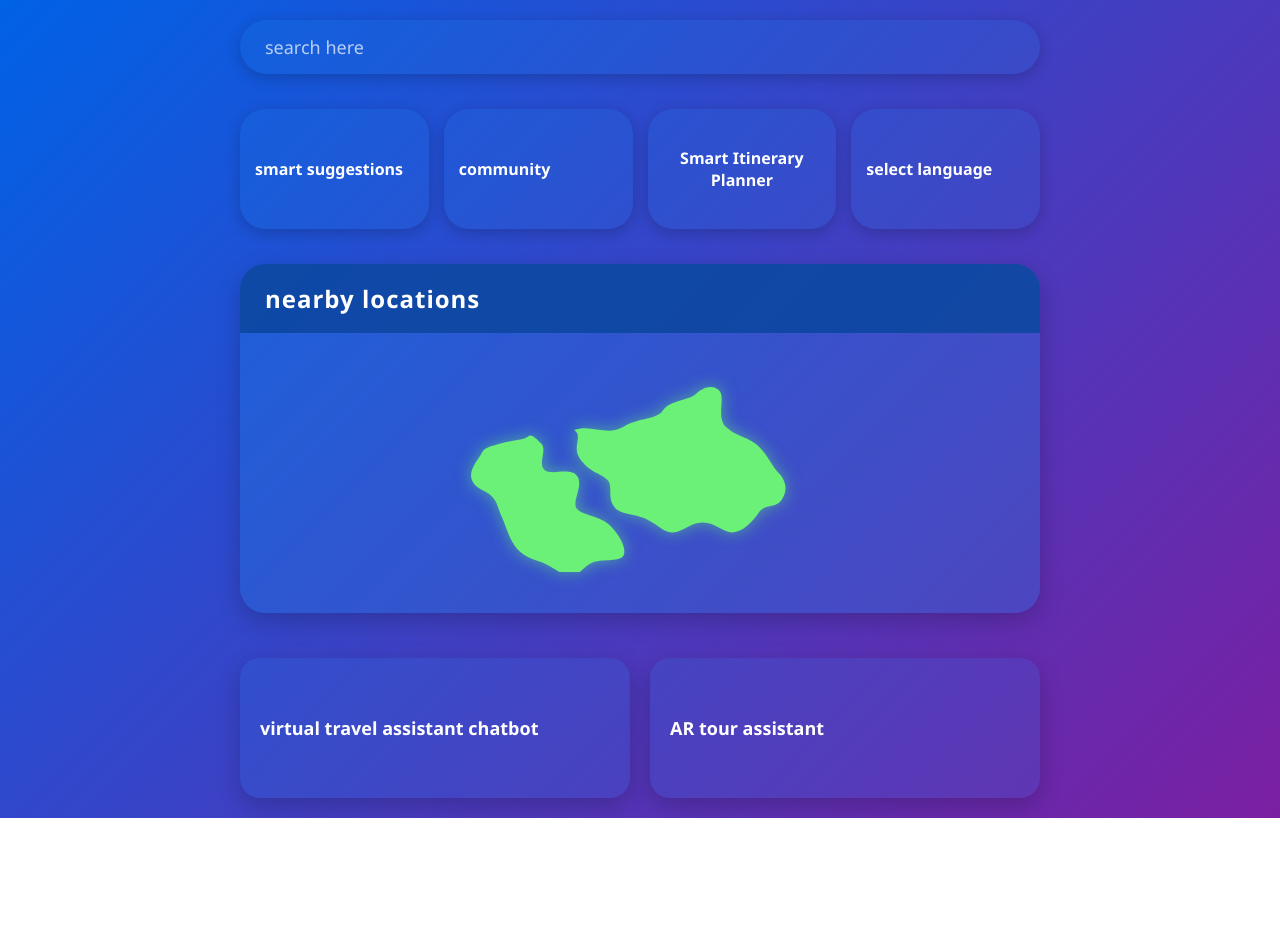
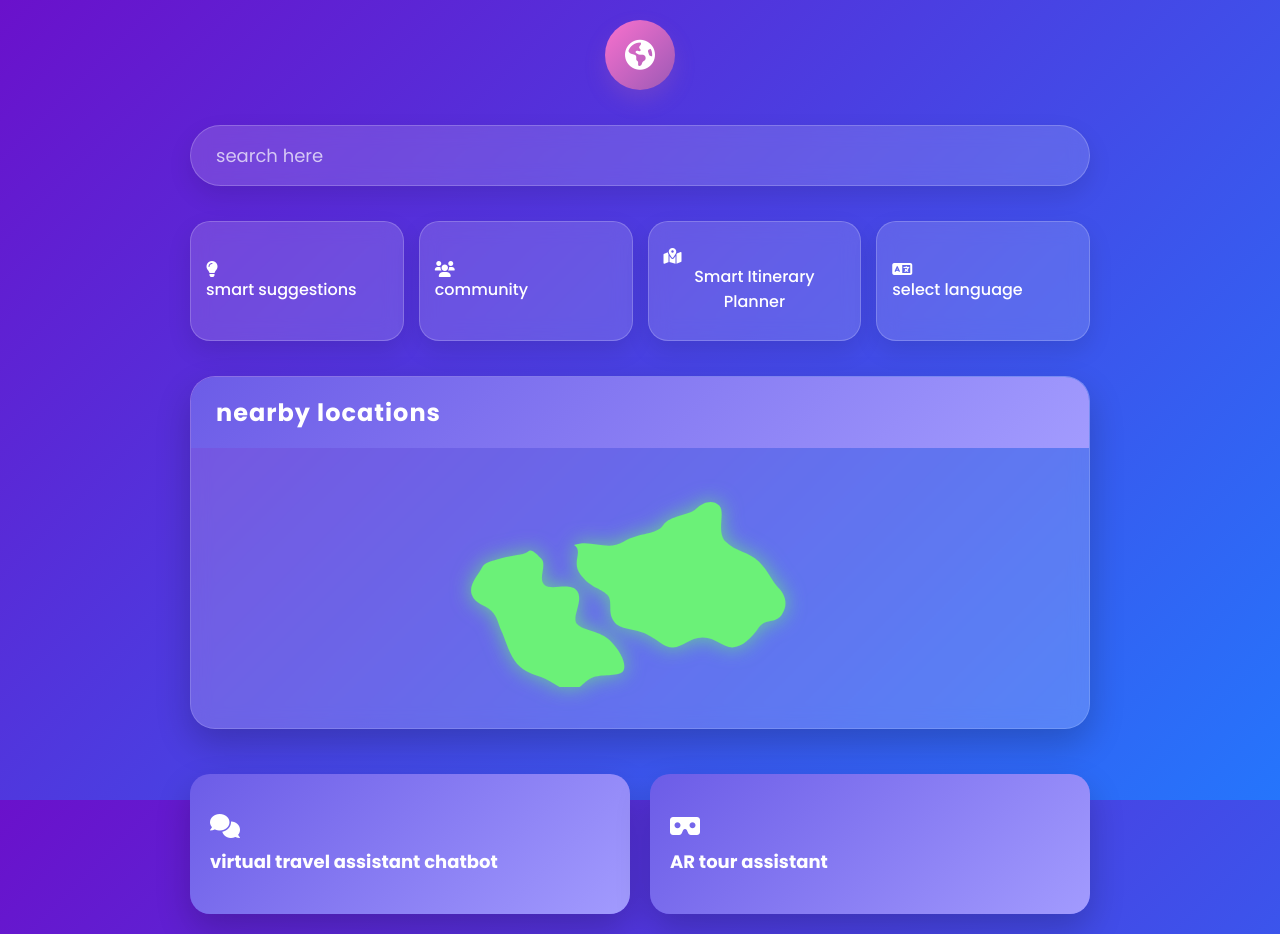
Before and after one commit to annusinha253/CODEX-GRIMOIRE, a plain HTML site: page home.html in a window 1280 px wide. Before the commit the page ends 818 px from the top, so only its background shows below. Drawn offline with Linux system fonts and the light colour scheme; sample sign-in values are in the browser's storage.

Commit message:
cxhanged dashboard

```diff
--- a/home.html
+++ b/home.html
@@ -4,32 +4,28 @@
     <meta charset="UTF-8">
     <meta name="viewport" content="width=device-width, initial-scale=1.0">
     <title>Home - AR Tourist Guide</title>
+    <link rel="stylesheet" href="https://cdnjs.cloudflare.com/ajax/libs/font-awesome/6.0.0-beta3/css/all.min.css">
+    <link href="https://fonts.googleapis.com/css2?family=Poppins:wght@300;400;500;600;700&display=swap" rel="stylesheet">
     <style>
         * {
             margin: 0;
             padding: 0;
             box-sizing: border-box;
-            font-family: 'Segoe UI', Tahoma, Geneva, Verdana, sans-serif;
+            font-family: 'Poppins', sans-serif;
         }
 
         :root {
-            --primary-blue: #0062E6;
-            --secondary-blue: #1E88E5;
-            --light-blue: #64B5F6;
-            --dark-blue: #0D47A1;
-            --accent-blue: #40C4FF;
-            --primary-purple: #7B1FA2;
-            --primary-gradient: linear-gradient(135deg, var(--primary-blue), var(--primary-purple));
-            --blue-gradient: linear-gradient(135deg, var(--dark-blue), var(--primary-blue));
-            --glow-blue: rgba(64, 196, 255, 0.6);
-            --glow-light: rgba(100, 181, 246, 0.4);
-            --glow-purple: rgba(123, 31, 162, 0.6);
-            --blue-bg: rgba(30, 136, 229, 0.15);
-            --medium-blue-bg: rgba(30, 136, 229, 0.3);
-            --dark-bg: rgba(13, 71, 161, 0.9);
-            --light-text: #fff;
+            --primary-gradient: linear-gradient(135deg, #6a11cb 0%, #2575fc 100%);
+            --secondary-gradient: linear-gradient(135deg, #6c5ce7, #a29bfe);
+            --accent-gradient: linear-gradient(to right, #ff6b6b, #6b47ff);
+            --primary-purple: #6c5ce7;
+            --primary-blue: #2575fc;
+            --light-purple: #a29bfe;
+            --dark-purple: #5649c0;
+            --white: #ffffff;
+            --light-gray: #f5f7fa;
             --dark-text: #333;
-            --medium-text: #555;
+            --medium-text: #636e72;
             --accent-green: #6BF178;
         }
 
@@ -37,29 +33,54 @@
             background: var(--primary-gradient);
             min-height: 100vh;
             padding: 20px;
-            color: var(--light-text);
+            color: var(--white);
             transition: all 0.3s ease;
+            background-attachment: fixed;
         }
 
         .container {
-            max-width: 800px;
+            max-width: 900px;
             margin: 0 auto;
             display: flex;
             flex-direction: column;
             gap: 25px;
         }
 
+        /* Logo */
+        .logo-container {
+            display: flex;
+            justify-content: center;
+            margin-bottom: 10px;
+        }
+
+        .logo {
+            background: linear-gradient(135deg, #fa71cd, #9b59b6);
+            border-radius: 50%;
+            width: 70px;
+            height: 70px;
+            display: flex;
+            align-items: center;
+            justify-content: center;
+            box-shadow: 0 10px 20px rgba(155, 89, 182, 0.3);
+        }
+
+        .logo i {
+            color: white;
+            font-size: 30px;
+        }
+
         /* Search bar */
         .search-bar {
             width: 100%;
-            padding: 15px 25px;
-            background-color: var(--blue-bg);
-            border: none;
+            padding: 16px 25px;
+            background-color: rgba(255, 255, 255, 0.15);
+            border: 1px solid rgba(255, 255, 255, 0.2);
             border-radius: 50px;
             font-size: 18px;
-            color: var(--light-text);
-            box-shadow: 0 4px 15px rgba(0, 0, 0, 0.2);
+            color: var(--white);
+            box-shadow: 0 10px 25px rgba(0, 0, 0, 0.1);
             transition: all 0.3s ease;
+            backdrop-filter: blur(10px);
         }
 
         .search-bar::placeholder {
@@ -68,9 +89,9 @@
 
         .search-bar:focus {
             outline: none;
-            box-shadow: 0 0 0 3px var(--glow-blue), 0 4px 15px rgba(0, 0, 0, 0.2);
+            box-shadow: 0 0 0 3px rgba(108, 92, 231, 0.3), 0 10px 25px rgba(0, 0, 0, 0.15);
             transform: translateY(-2px);
-            background-color: var(--medium-blue-bg);
+            background-color: rgba(255, 255, 255, 0.2);
         }
 
         /* Feature buttons row */
@@ -84,13 +105,13 @@
 
         .feature-button {
             flex: 1 1 150px;
-            background-color: var(--blue-bg);
-            color: var(--light-text);
+            background-color: rgba(255, 255, 255, 0.15);
+            color: var(--white);
             border: none;
-            border-radius: 25px;
+            border-radius: 20px;
             padding: 20px 15px;
             text-align: center;
-            font-weight: 600;
+            font-weight: 500;
             font-size: 16px;
             cursor: pointer;
             height: 120px;
@@ -98,10 +119,12 @@
             flex-direction: column;
             justify-content: center;
             transition: all 0.3s ease;
-            box-shadow: 0 4px 15px rgba(0, 0, 0, 0.2);
+            box-shadow: 0 10px 25px rgba(0, 0, 0, 0.1);
             position: relative;
             overflow: hidden;
             z-index: 1;
+            backdrop-filter: blur(10px);
+            border: 1px solid rgba(255, 255, 255, 0.2);
         }
 
         .feature-button::before {
@@ -111,17 +134,17 @@
             left: 0;
             width: 100%;
             height: 100%;
-            background: var(--blue-gradient);
+            background: var(--secondary-gradient);
             opacity: 0;
             z-index: -1;
             transition: opacity 0.3s ease;
-            border-radius: 25px;
+            border-radius: 20px;
         }
 
         .feature-button:hover {
             transform: translateY(-5px);
-            color: var(--light-text);
-            box-shadow: 0 8px 25px rgba(0, 0, 0, 0.3), 0 0 15px var(--glow-blue);
+            color: var(--white);
+            box-shadow: 0 15px 30px rgba(0, 0, 0, 0.2);
         }
 
         .feature-button:hover::before {
@@ -130,22 +153,24 @@
 
         /* Map section */
         .map-section {
-            background-color: var(--blue-bg);
+            background-color: rgba(255, 255, 255, 0.15);
             border-radius: 25px;
             overflow: hidden;
             margin-bottom: 10px;
-            box-shadow: 0 8px 25px rgba(0, 0, 0, 0.2);
+            box-shadow: 0 15px 35px rgba(0, 0, 0, 0.2);
             transition: all 0.3s ease;
+            border: 1px solid rgba(255, 255, 255, 0.2);
+            backdrop-filter: blur(10px);
         }
 
         .map-section:hover {
-            box-shadow: 0 12px 30px rgba(0, 0, 0, 0.3), 0 0 20px var(--glow-blue);
+            box-shadow: 0 20px 40px rgba(0, 0, 0, 0.25);
             transform: translateY(-5px);
         }
 
         .map-header {
-            background: var(--dark-bg);
-            color: var(--light-text);
+            background: var(--secondary-gradient);
+            color: var(--white);
             padding: 18px 25px;
             font-size: 24px;
             font-weight: bold;
@@ -159,7 +184,7 @@
             display: flex;
             align-items: center;
             justify-content: center;
-            background: var(--blue-bg);
+            background: rgba(255, 255, 255, 0.05);
         }
 
         .world-map {
@@ -169,13 +194,13 @@
             background-repeat: no-repeat;
             background-position: center;
             background-size: contain;
-            filter: drop-shadow(0 0 8px rgba(107, 241, 120, 0.5));
+            filter: drop-shadow(0 0 10px rgba(107, 241, 120, 0.7));
             transition: all 0.5s ease;
         }
 
         .world-map:hover {
-            filter: drop-shadow(0 0 15px rgba(107, 241, 120, 0.8));
-            transform: scale(1.02);
+            filter: drop-shadow(0 0 20px rgba(107, 241, 120, 0.9));
+            transform: scale(1.05);
         }
 
         /* Assistant buttons */
@@ -188,8 +213,8 @@
 
         .assistant-button {
             flex: 1;
-            background-color: var(--blue-bg);
-            color: var(--light-text);
+            background: var(--secondary-gradient);
+            color: var(--white);
             border: none;
             border-radius: 20px;
             padding: 30px 20px;
@@ -202,46 +227,32 @@
             flex-direction: column;
             justify-content: center;
             transition: all 0.3s ease;
-            box-shadow: 0 8px 25px rgba(0, 0, 0, 0.2);
+            box-shadow: 0 15px 35px rgba(0, 0, 0, 0.2);
             position: relative;
             overflow: hidden;
             z-index: 1;
         }
 
-        .assistant-button::before {
-            content: '';
-            position: absolute;
-            top: 0;
-            left: 0;
-            width: 100%;
-            height: 100%;
-            background: var(--blue-gradient);
-            opacity: 0;
-            z-index: -1;
-            transition: opacity 0.3s ease;
-            border-radius: 20px;
+        .assistant-button i {
+            font-size: 24px;
+            margin-bottom: 10px;
         }
 
         .assistant-button:hover {
             transform: translateY(-5px);
-            color: var(--light-text);
-            box-shadow: 0 12px 30px rgba(0, 0, 0, 0.3), 0 0 20px var(--glow-blue);
-        }
-
-        .assistant-button:hover::before {
-            opacity: 1;
-        }
-
-        /* Animation for glow pulse */
-        @keyframes glowPulse {
-            0% { box-shadow: 0 0 5px var(--glow-blue), 0 0 10px var(--glow-blue); }
-            50% { box-shadow: 0 0 20px var(--glow-blue), 0 0 30px var(--glow-purple); }
-            100% { box-shadow: 0 0 5px var(--glow-blue), 0 0 10px var(--glow-blue); }
+            box-shadow: 0 20px 40px rgba(0, 0, 0, 0.3);
         }
 
         /* Hidden original buttons (for functionality) */
         .hidden-buttons {
             display: none;
+        }
+
+        /* Animation for glow pulse */
+        @keyframes glowPulse {
+            0% { box-shadow: 0 0 5px rgba(108, 92, 231, 0.5), 0 10px 25px rgba(0, 0, 0, 0.1); }
+            50% { box-shadow: 0 0 20px rgba(108, 92, 231, 0.8), 0 15px 35px rgba(0, 0, 0, 0.2); }
+            100% { box-shadow: 0 0 5px rgba(108, 92, 231, 0.5), 0 10px 25px rgba(0, 0, 0, 0.1); }
         }
 
         /* Responsive design */
@@ -325,15 +336,34 @@
 </head>
 <body>
     <div class="container">
+        <!-- Logo -->
+        <div class="logo-container">
+            <div class="logo">
+                <i class="fas fa-globe-americas"></i>
+            </div>
+        </div>
+
         <!-- Search Bar -->
         <input type="text" class="search-bar" placeholder="search here">
 
         <!-- Feature Buttons -->
         <div class="feature-buttons">
-            <button class="feature-button">smart suggestions</button>
-            <button class="feature-button">community</button>
-            <button class="feature-button">Smart Itinerary Planner</button>
-            <button class="feature-button">select language</button>
+            <button class="feature-button">
+                <i class="fas fa-lightbulb"></i>
+                smart suggestions
+            </button>
+            <button class="feature-button">
+                <i class="fas fa-users"></i>
+                community
+            </button>
+            <button class="feature-button">
+                <i class="fas fa-map-marked-alt"></i>
+                Smart Itinerary Planner
+            </button>
+            <button class="feature-button">
+                <i class="fas fa-language"></i>
+                select language
+            </button>
         </div>
 
         <!-- Map Section -->
@@ -346,8 +376,14 @@
 
         <!-- Assistant Buttons -->
         <div class="assistant-buttons">
-            <button class="assistant-button">virtual travel assistant chatbot</button>
-            <button id="ar-btn-new" class="assistant-button">AR tour assistant</button>
+            <button class="assistant-button">
+                <i class="fas fa-comments"></i>
+                virtual travel assistant chatbot
+            </button>
+            <button id="ar-btn-new" class="assistant-button">
+                <i class="fas fa-vr-cardboard"></i>
+                AR tour assistant
+            </button>
         </div>
 
         <!-- Hidden original buttons to maintain functionality -->
@@ -419,14 +455,12 @@
 
                 // You could use these preferences to customize the UI
                 // For example, if they're interested in history, show more historical content
-                if (preferences.interests.history) {
-                    console.log('User is interested in history');
+                if (preferences.interests && preferences.interests.heritage) {
+                    console.log('User is interested in heritage sites');
                 }
 
-                // Apply accessibility settings
-                if (preferences.accessibility.highContrast) {
-                    // In a real app, you would apply high contrast styles
-                    console.log('High contrast mode would be enabled');
+                if (preferences.interests && preferences.interests.adventure) {
+                    console.log('User is interested in adventure activities');
                 }
             }
         });
```
